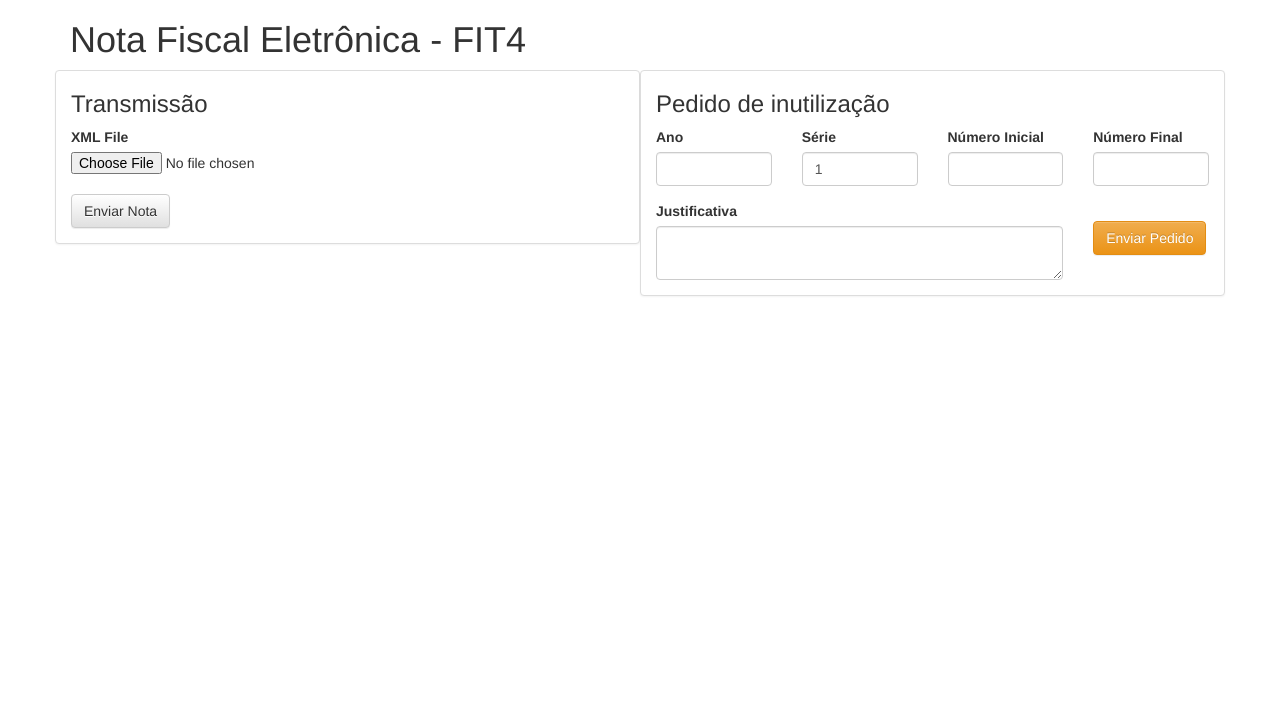
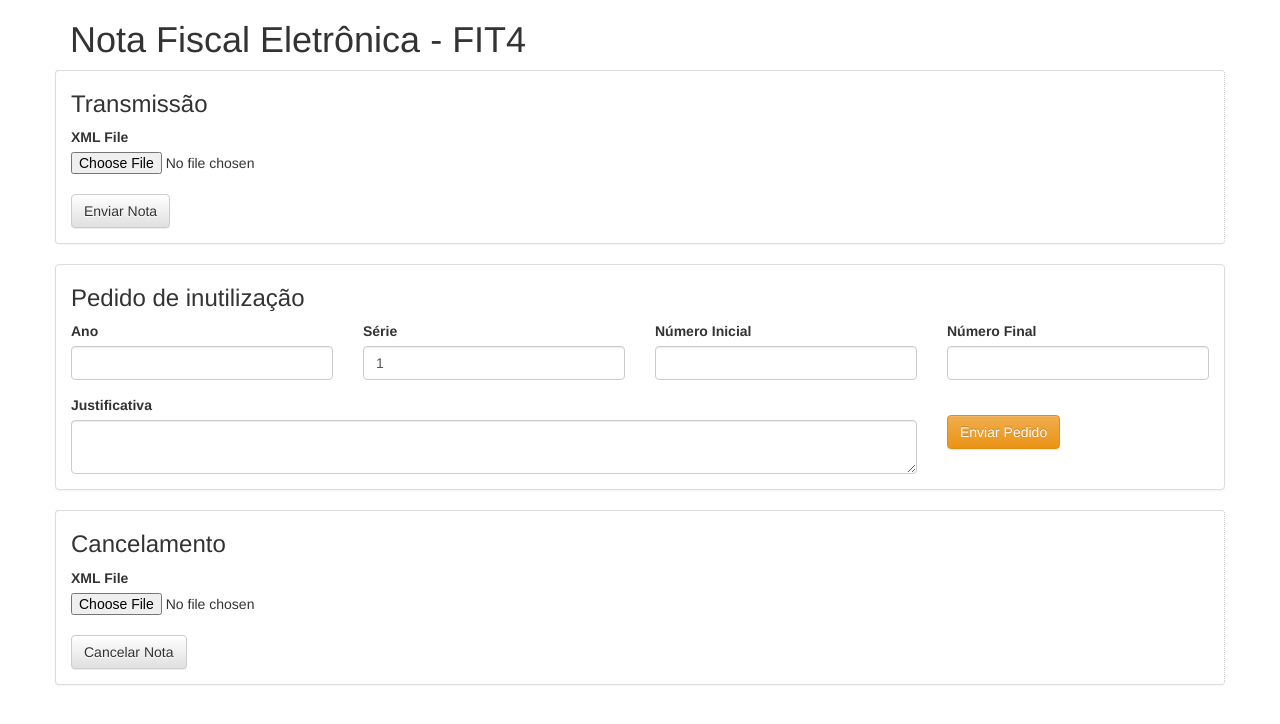
Before and after one commit to cristianocrc2/fit4, a PHP site: page /WsNFe2/ in a window 1280 px wide. Shown: the top 724 px of the page. Run offline with PHP 8.4, Linux system fonts and the light colour scheme.

Commit message:
Mudança no layout

```diff
--- a/index.php
+++ b/index.php
@@ -25,7 +25,7 @@
 				<div class="col-lg-12 col-md-12">
 					<h1>Nota Fiscal Eletrônica - FIT4</h1>
 				</div>
-				<div class="col-lg-6 col-md-6 panel panel-default">
+				<div class="col-lg-12 col-md-12 panel panel-default" style="border-right: 1px dotted #CCC">
 				<h3>Transmissão</h3>
 					<div class="upload_div">
 						<form method="post" action="controller.php" enctype="multipart/form-data">
@@ -39,7 +39,7 @@
 						</form>
 					</div> <!-- UPLOAD DIV -->
 				</div>	<!-- COL-LG-6 COL-MD-6 -->
-				<div class="col-lg-6 col-md-6 panel panel-default">
+				<div class="col-lg-12 col-md-12 panel panel-default">
 					<h3>Pedido de inutilização</h3>
 					<form method="post" action="controller.php">
 					<input type="hidden" name="function" value="inutilizacao">
@@ -83,6 +83,20 @@
 						</div>
 					</form>
 				</div> <!-- COL-LG-6 COL-MD-6 -->
+				<div class="col-lg-12 col-md-12 panel panel-default" style="border-right: 1px dotted #CCC">
+				<h3>Cancelamento</h3>
+					<div class="upload_div">
+						<form method="post" action="controller.php" enctype="multipart/form-data">
+							<div class="form-group">
+								<label for="file">XML File</label>
+								<input type="hidden" name="password" value="senha">
+								<input type="hidden" name="function" value="cancelamento">
+								<input type="file" name="xml" id="xml"><br />
+								<input type="submit" name="submit" value="Cancelar Nota" class="btn btn-default">
+							</div>
+						</form>
+					</div> <!-- UPLOAD DIV -->
+				</div>	<!-- COL-LG-6 COL-MD-6 -->
 			</div> <!-- ROW -->
 		</div> <!-- CONTAINER -->
 	</body>
```
Also changed, not shown: controller.php (+3 -4 lines).
